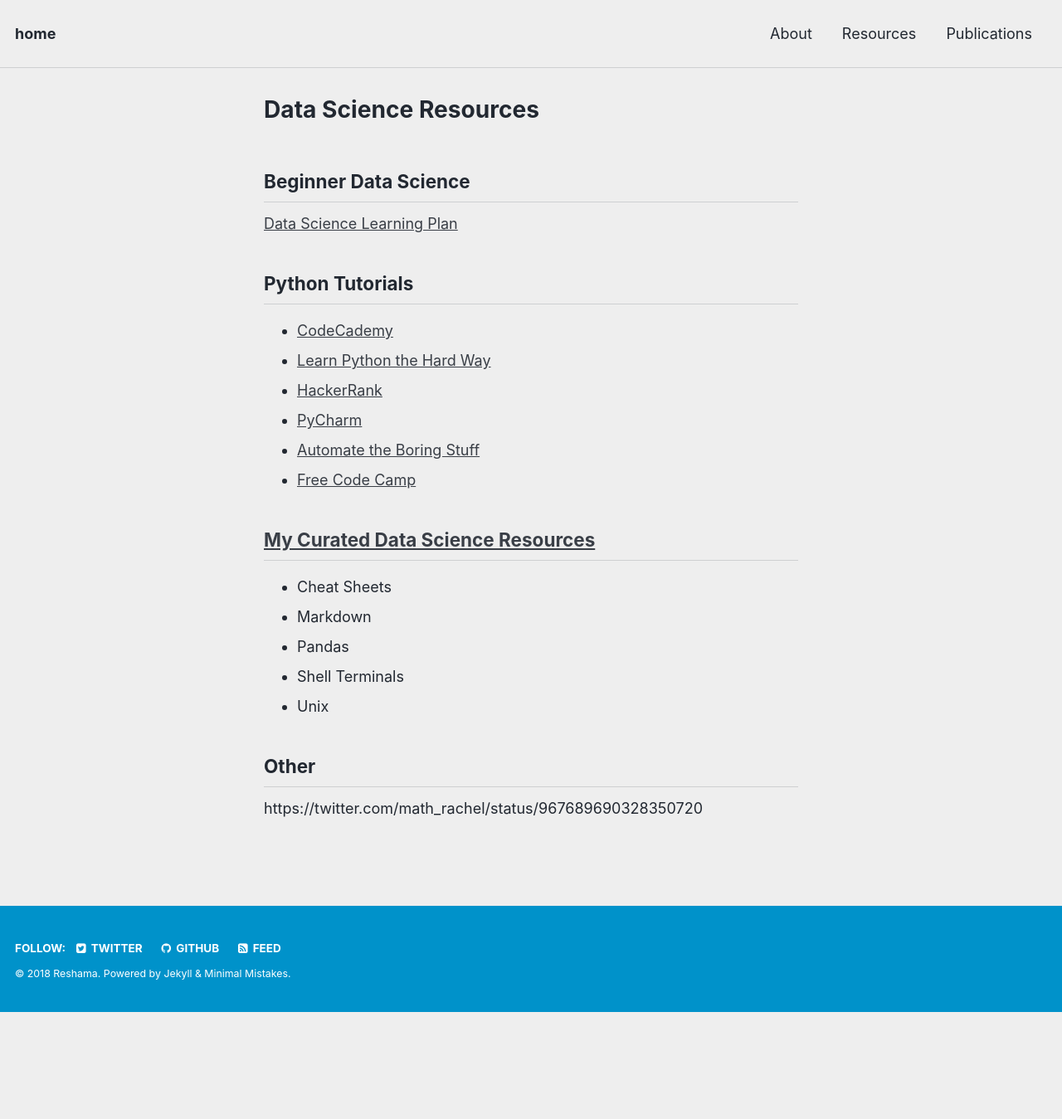
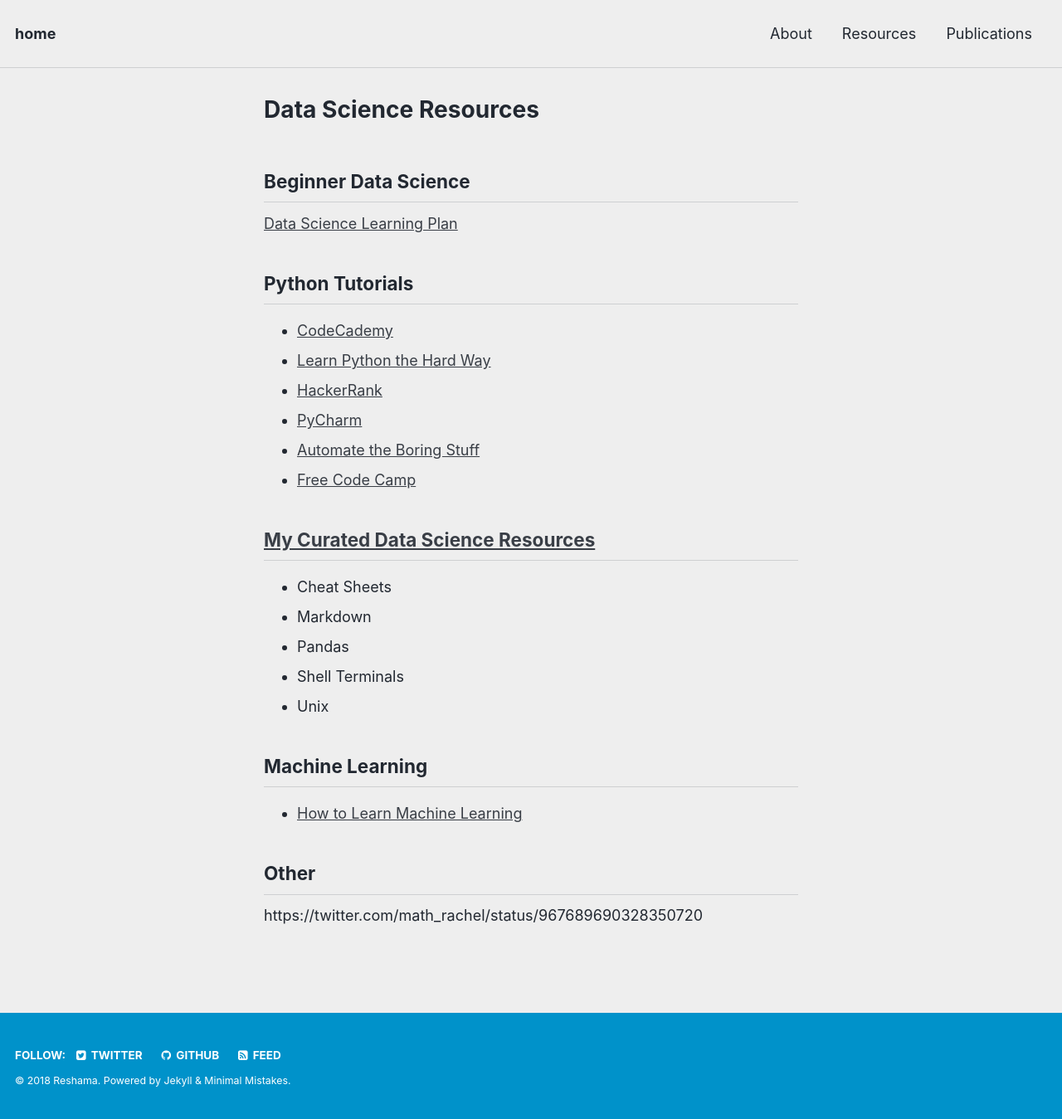
Before and after one commit to reshamas/reshamas.github.io, a Jekyll site: the page built from resources/ds_learning.md, in a window 1280 px wide. Shown: the whole page at 83% size. Built offline with Jekyll 4.4.1, drawn with Linux system fonts in a browser that asks for light colours; before the commit the page ends 1220 px from its top, so only the background shows below that.

Commit message:
Update ds_learning.md

```diff
--- a/resources/ds_learning.md
+++ b/resources/ds_learning.md
@@ -23,6 +23,9 @@
 - Shell Terminals
 - Unix
 
+## Machine Learning
+- [How to Learn Machine Learning](https://dhanus.github.io/blog/learn-machine-learning/)
+
 ## Other
 
 https://twitter.com/math_rachel/status/967689690328350720
```
